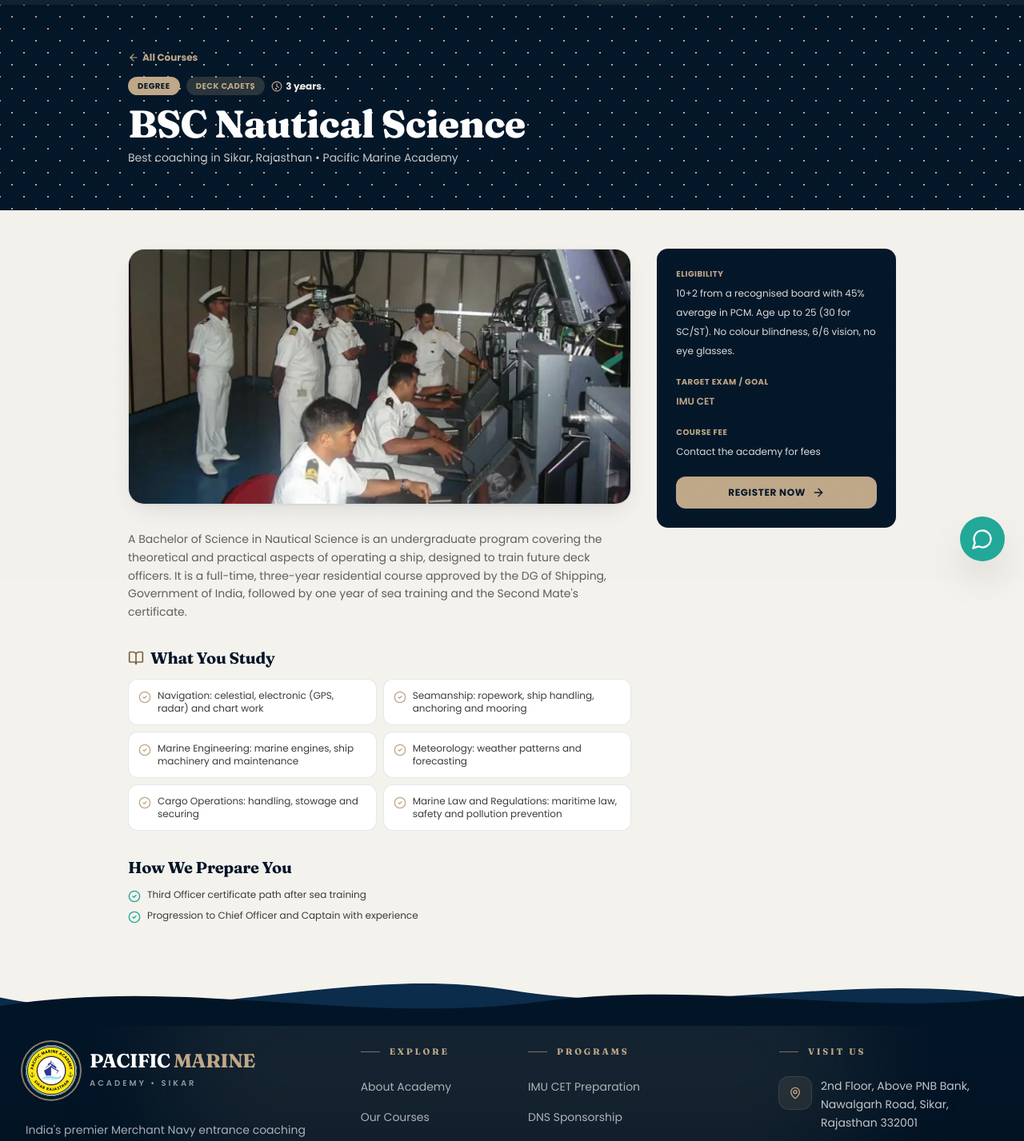
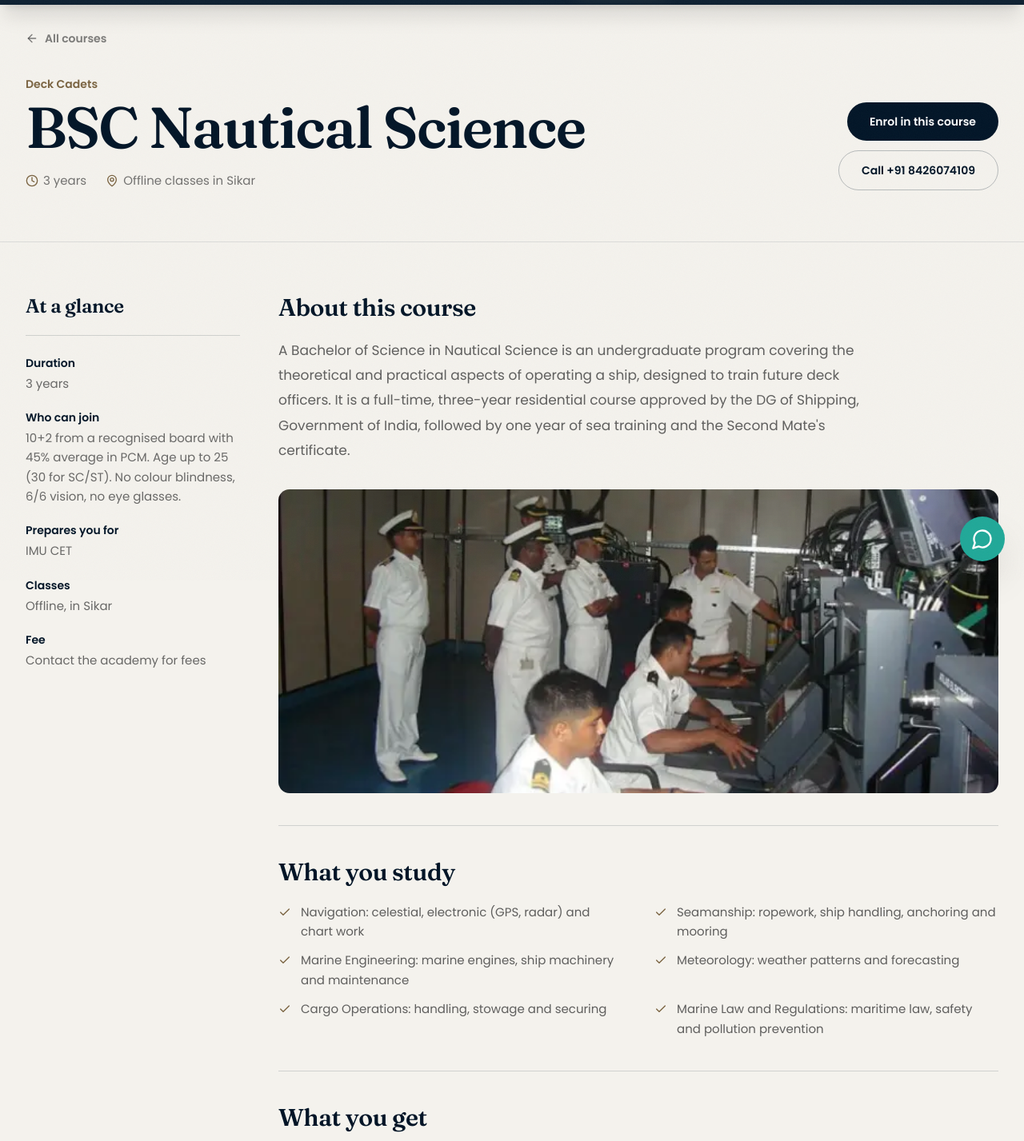
Before and after one commit to AditiSah05/Coaching-Demo, a Next.js app: page /courses/bsc-nautical-science in a window 1280 px wide. Shown: the part 74-1501 px from the top of the page at 80% size. Built offline with nearby package versions, Linux system fonts and the light colour scheme.

Commit message:
feat: redesign course detail pages to match the courses page
Same editorial layout as /courses: header with enrol and call buttons,
sticky "At a glance" facts column, about, what you study and what you
get, a list of other courses and a closing call to action.

```diff
--- a/src/views/CourseDetail.jsx
+++ b/src/views/CourseDetail.jsx
@@ -2,89 +2,171 @@
 
 import React from 'react';
 import Link from "next/link";
-import { Clock, BookOpen, CheckCircle2, ArrowRight, ArrowLeft } from 'lucide-react';
+import { ArrowRight, ArrowLeft, Check, Clock, MapPin } from 'lucide-react';
 import { useData } from '../context/DataContext';
 import { NotFound } from './NotFound';
 
+const focusRing = 'focus-visible:outline focus-visible:outline-2 focus-visible:outline-offset-2 focus-visible:outline-gold';
+
+const List = ({ items, columns = false }) => (
+  <ul className={columns ? 'grid gap-x-10 gap-y-3 sm:grid-cols-2' : 'space-y-3'}>
+    {items.map((item) => (
+      <li key={item} className="flex items-start gap-3 text-[15px] leading-relaxed text-ink/80">
+        <Check className="mt-1 h-4 w-4 shrink-0 text-goldtext" />
+        <span>{item}</span>
+      </li>
+    ))}
+  </ul>
+);
+
+const Fact = ({ label, children }) => (
+  <div>
+    <dt className="text-sm font-semibold text-navy-deep">{label}</dt>
+    <dd className="mt-1 text-[15px] leading-relaxed text-ink/75">{children}</dd>
+  </div>
+);
+
+const Block = ({ title, children }) => (
+  <section className="border-t border-navy-deep/15 py-10 first:border-t-0 first:pt-0">
+    <h2 className="font-serif text-2xl font-semibold text-navy-deep sm:text-3xl">{title}</h2>
+    <div className="mt-5">{children}</div>
+  </section>
+);
+
 export const CourseDetail = ({ slug }) => {
-  const { courses } = useData();
+  const { courses, settings } = useData();
   const course = courses.find((c) => c.slug === slug || c.id === slug);
   if (!course) return <NotFound />;
 
+  const others = courses.filter((c) => c.id !== course.id);
+  const enrol = `/admission?course=${encodeURIComponent(course.title)}`;
+  const phone = settings?.phonePrimary;
+
   return (
-    <div className="bg-ivory text-ink min-h-screen">
-      <section className="bg-navy-deep text-ivory py-14 bg-maritime-pattern">
-        <div className="max-w-5xl mx-auto px-4 sm:px-6 lg:px-8">
-          <Link href="/courses" className="text-xs font-bold text-sea-blue hover:text-gold inline-flex items-center gap-1 mb-4">
-            <ArrowLeft className="w-3.5 h-3.5" /> All Courses
+    <div className="min-h-screen bg-ivory text-ink">
+      {/* Header */}
+      <header className="border-b border-navy-deep/10">
+        <div className="mx-auto max-w-7xl px-4 pb-14 pt-8 sm:px-6 lg:px-8 lg:pb-16">
+          <Link href="/courses" className={`inline-flex items-center gap-2 text-sm font-semibold text-ink/65 transition-colors hover:text-navy-deep ${focusRing}`}>
+            <ArrowLeft className="h-4 w-4" /> All courses
           </Link>
-          <div className="flex flex-wrap items-center gap-2 mb-3">
-            {course.badge && <span className="bg-terracotta text-navy-deep text-[10px] font-bold px-3 py-1 rounded-full uppercase tracking-wider">{course.badge}</span>}
-            <span className="bg-sea-blue/20 text-sea-blue text-[10px] font-bold px-3 py-1 rounded-full uppercase tracking-wider">{course.category}</span>
-            {course.duration && <span className="text-xs font-bold flex items-center gap-1"><Clock className="w-3.5 h-3.5 text-gold" /> {course.duration}</span>}
+
+          <div className="mt-8 grid items-end gap-8 lg:grid-cols-12">
+            <div className="lg:col-span-8">
+              {course.category && <p className="text-sm font-semibold text-goldtext">{course.category}</p>}
+              <h1 className="mt-2 font-serif text-5xl font-semibold leading-[1.04] tracking-tight text-navy-deep sm:text-6xl lg:text-7xl">
+                {course.title}
+              </h1>
+              <p className="mt-5 flex flex-wrap items-center gap-x-6 gap-y-1.5 text-[15px] text-ink/70">
+                {course.duration && (
+                  <span className="inline-flex items-center gap-1.5"><Clock className="h-4 w-4 text-goldtext" />{course.duration}</span>
+                )}
+                {course.mode && (
+                  <span className="inline-flex items-center gap-1.5"><MapPin className="h-4 w-4 text-goldtext" />{course.mode} classes in Sikar</span>
+                )}
+              </p>
             </div>
-          <h1 className="font-serif text-3xl sm:text-5xl font-extrabold text-white">{course.title}</h1>
-          <p className="text-sm text-ivory/80 mt-2">Best coaching in Sikar, Rajasthan • Pacific Marine Academy</p>
+
+            <div className="flex flex-wrap gap-3 lg:col-span-4 lg:justify-end">
+              <Link href={enrol} className={`rounded-full bg-navy-deep px-7 py-3.5 text-sm font-semibold text-white transition-colors hover:bg-navy-light ${focusRing}`}>
+                Enrol in this course
+              </Link>
+              {phone && (
+                <a href={`tel:${phone.replace(/\s/g, '')}`} className={`rounded-full border border-navy-deep/25 px-7 py-3.5 text-sm font-semibold text-navy-deep transition-colors hover:border-gold hover:bg-gold-light ${focusRing}`}>
+                  Call {phone}
+                </a>
+              )}
             </div>
-      </section>
+          </div>
+        </div>
+      </header>
 
-      <section className="py-12">
-        <div className="max-w-5xl mx-auto px-4 sm:px-6 lg:px-8 grid grid-cols-1 lg:grid-cols-12 gap-8">
-          <div className="lg:col-span-8 space-y-8">
+      <main className="mx-auto max-w-7xl px-4 sm:px-6 lg:px-8">
+        <div className="grid gap-10 py-12 lg:grid-cols-12 lg:gap-12 lg:py-16">
+          {/* At a glance */}
+          <aside className="lg:col-span-3">
+            <div className="lg:sticky lg:top-28">
+              <h2 className="font-serif text-2xl font-semibold text-navy-deep">At a glance</h2>
+              <dl className="mt-5 space-y-5 border-t border-navy-deep/15 pt-6">
+                {course.duration && <Fact label="Duration">{course.duration}</Fact>}
+                {course.eligibility && <Fact label="Who can join">{course.eligibility}</Fact>}
+                {course.targetExam && <Fact label="Prepares you for">{course.targetExam}</Fact>}
+                {course.mode && <Fact label="Classes">{course.mode}, in Sikar</Fact>}
+                {course.fee && <Fact label="Fee">{course.fee}</Fact>}
+              </dl>
+            </div>
+          </aside>
+
+          {/* Content */}
+          <div className="lg:col-span-9">
+            <div className="border-t border-navy-deep/15 pt-10 lg:border-t-0 lg:pt-0">
+              <Block title="About this course">
+                <p className="max-w-3xl text-[17px] leading-[1.85] text-ink/80">{course.description}</p>
                 {course.image && (
-              <img src={course.image} alt={course.title} className="w-full rounded-3xl border border-navy-deep/10 shadow-chunky object-cover max-h-80" />
+                  <img src={course.image} alt={course.title} className="mt-8 h-[300px] w-full rounded-2xl object-cover sm:h-[380px]" />
                 )}
-            <p className="text-sm text-ink/80 leading-relaxed">{course.description}</p>
+              </Block>
 
               {course.syllabus?.length > 0 && (
-              <div>
-                <h2 className="font-serif text-xl font-bold text-navy-deep mb-3 flex items-center gap-2"><BookOpen className="w-5 h-5 text-goldtext" /> What You Study</h2>
-                <ul className="grid grid-cols-1 md:grid-cols-2 gap-2 text-xs">
-                  {course.syllabus.map((item, i) => (
-                    <li key={i} className="flex items-start gap-2 bg-white p-3 rounded-xl border border-navy-deep/10">
-                      <CheckCircle2 className="w-4 h-4 text-sea-blue shrink-0 mt-0.5" /><span>{item}</span>
+                <Block title="What you study">
+                  <List items={course.syllabus} columns />
+                </Block>
+              )}
+
+              {course.highlights?.length > 0 && (
+                <Block title="What you get">
+                  <List items={course.highlights} />
+                </Block>
+              )}
+            </div>
+          </div>
+        </div>
+
+        {/* Other courses */}
+        {others.length > 0 && (
+          <section className="grid gap-6 border-t border-navy-deep/15 py-12 lg:grid-cols-12 lg:gap-10 lg:py-16">
+            <h2 className="font-serif text-3xl font-semibold text-navy-deep lg:col-span-3">Other courses</h2>
+            <ul className="border-t border-navy-deep/15 lg:col-span-9">
+              {others.map((c) => (
+                <li key={c.id} className="border-b border-navy-deep/15">
+                  <Link
+                    href={`/courses/${c.slug || c.id}`}
+                    className={`group flex items-center justify-between gap-4 px-2 py-5 transition-colors hover:bg-white sm:px-4 ${focusRing}`}
+                  >
+                    <span>
+                      <span className="block font-serif text-xl font-semibold text-navy-deep sm:text-2xl">{c.title}</span>
+                      {c.duration && <span className="mt-1 block text-sm text-ink/60">{c.duration}</span>}
+                    </span>
+                    <span className="flex h-10 w-10 shrink-0 items-center justify-center rounded-full border border-navy-deep/25 text-navy-deep transition-colors group-hover:border-gold group-hover:bg-gold-light">
+                      <ArrowRight className="h-5 w-5" />
+                    </span>
+                  </Link>
                 </li>
               ))}
             </ul>
-              </div>
+          </section>
         )}
 
-            {course.highlights?.length > 0 && (
-              <div>
-                <h2 className="font-serif text-xl font-bold text-navy-deep mb-3">How We Prepare You</h2>
-                <ul className="space-y-2 text-xs">
-                  {course.highlights.map((item, i) => (
-                    <li key={i} className="flex items-start gap-2"><CheckCircle2 className="w-4 h-4 text-seagreen shrink-0 mt-0.5" /><span>{item}</span></li>
-                  ))}
-                </ul>
+        {/* Closing call to action */}
+        <section className="grid items-center gap-8 border-t border-navy-deep/15 py-16 lg:grid-cols-12">
+          <div className="lg:col-span-7">
+            <h2 className="font-serif text-3xl font-semibold leading-tight text-navy-deep sm:text-4xl">Ready to start {course.title}?</h2>
+            <p className="mt-4 max-w-xl text-lg leading-relaxed text-ink/70">
+              Send your details through the admission form, or call us and we will guide you through the next steps.
+            </p>
           </div>
+          <div className="flex flex-wrap gap-3 lg:col-span-5 lg:justify-end">
+            <Link href={enrol} className={`rounded-full bg-navy-deep px-7 py-3.5 text-sm font-semibold text-white transition-colors hover:bg-navy-light ${focusRing}`}>
+              Enrol in this course
+            </Link>
+            {phone && (
+              <a href={`tel:${phone.replace(/\s/g, '')}`} className={`rounded-full border border-navy-deep/25 px-7 py-3.5 text-sm font-semibold text-navy-deep transition-colors hover:border-gold hover:bg-gold-light ${focusRing}`}>
+                Call {phone}
+              </a>
             )}
           </div>
-
-          <aside className="lg:col-span-4">
-            <div className="bg-navy-deep text-white p-6 rounded-2xl space-y-5 lg:sticky lg:top-28">
-              <div>
-                <span className="text-[10px] uppercase tracking-wider text-sea-blue font-bold block mb-1">Eligibility</span>
-                <span className="text-xs text-ivory/90">{course.eligibility}</span>
-              </div>
-              <div>
-                <span className="text-[10px] uppercase tracking-wider text-sea-blue font-bold block mb-1">Target Exam / Goal</span>
-                <span className="text-xs text-gold font-semibold">{course.targetExam}</span>
-              </div>
-              <div>
-                <span className="text-[10px] uppercase tracking-wider text-sea-blue font-bold block mb-1">Course Fee</span>
-                <span className="text-xs text-ivory/90">{course.fee}</span>
-              </div>
-              <Link
-                href={`/admission?course=${encodeURIComponent(course.title)}`}
-                className="w-full bg-terracotta hover:bg-terracotta-hover text-navy-deep font-bold py-3 px-4 rounded-xl flex items-center justify-center gap-2 text-xs uppercase tracking-wider"
-              >
-                <span>Register Now</span><ArrowRight className="w-4 h-4" />
-              </Link>
-            </div>
-          </aside>
-        </div>
         </section>
+      </main>
     </div>
   );
 };
```
Lines whose indentation alone changed are shown as unchanged.
